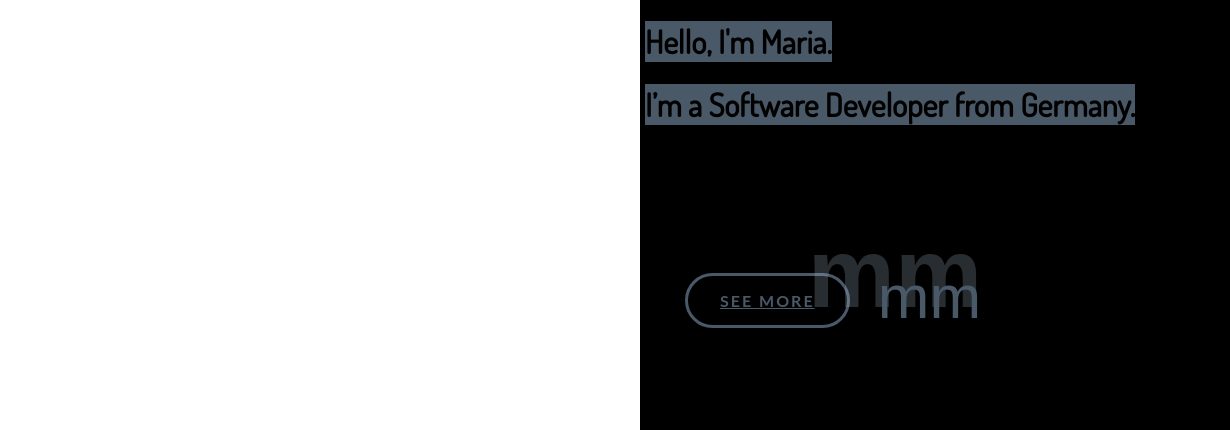
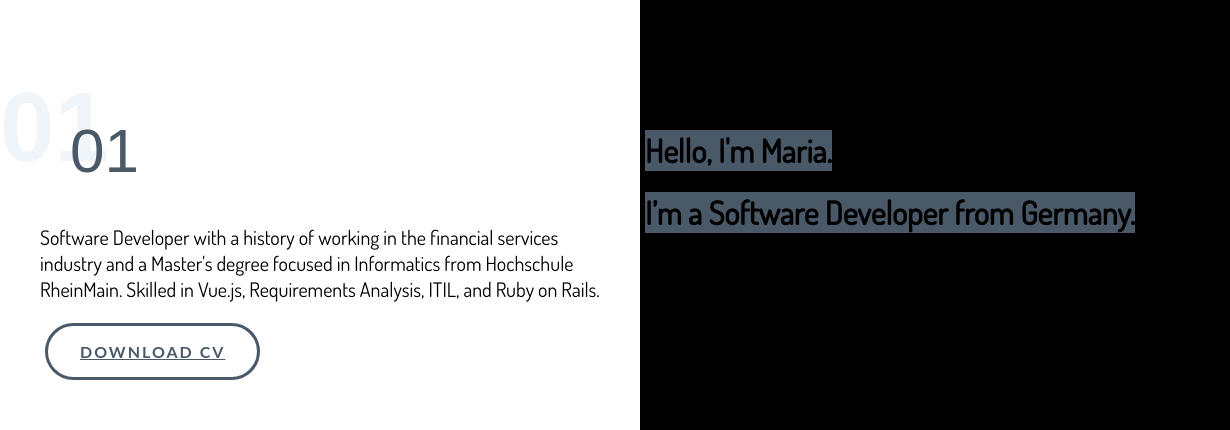
Before and after one commit to mamazur/mamazur.github.io, a plain HTML site: page index.html in a window 1280 px wide. Shown: the top 430 px of the page, 0-1230 px from the left. Drawn offline with Linux system fonts and the light colour scheme.

Commit message:
Update index.html

```diff
--- a/index.html
+++ b/index.html
@@ -24,6 +24,11 @@
       width: 50%;
       height: 100vh;
       background-color: white;
+    }
+
+    .desc{
+      padding: 40px;
+      font-size: 20px;
     }
 
 
@@ -83,14 +88,14 @@
       padding-right: 5px;
       padding-left: 5px;
     }
+
+    .hero-text{
+      margin-top: 130px;
+    }
     .button.see-more {
       left: 45px;
       top: 0px;
-      padding-right: 32px;
-      padding-left: 32px;
-      -webkit-align-self: center;
-      -ms-flex-item-align: center;
-      -ms-grid-row-align: center;
+      padding: 16px 32px;
       align-self: center;
       font-size: 16px;
     }
@@ -98,13 +103,8 @@
       position: relative;
       top: 48px;
       display: inline;
-      width: auto;
-      padding-top: 15px;
-      padding-bottom: 15px;
-      padding-left: 16px;
-      border-style: solid;
-      border-width: 3px;
-      border-color: #4a5968;
+      padding: 15px;
+      border: 3px solid #4a5968;
       border-radius: 50px;
       background-color: hsla(208.00000000000003, 82.57%, 57.25%, 0.00);
       font-family: Lato, sans-serif;
@@ -135,7 +135,17 @@
 <body>
 
   <div class="header">
-
+      <div class="project-number">
+          <div class="text-block">01</div>
+          <div class="text-block-2">01</div>
+        </div>
+        <div class="desc">
+            Software Developer with a history of working in the financial services industry and a Master's degree focused in Informatics from Hochschule RheinMain. Skilled in Vue.js, Requirements Analysis, ITIL, and Ruby on Rails.
+          </div>
+          <a href="MARIA MAZUR_en.pdf"
+          class="button see-more w-button"
+          download
+          >Download CV</a>
   </div>
 
   <div class="main">
@@ -150,11 +160,8 @@
       <h1 class="hero-line2"><span>I’m a Software Developer from Germany.</span></h1>
     </div>
 
-    <a href="/cuisine-actuelle-digital-publishing" class="button see-more w-button">See more</a>
-    <div class="project-number">
-        <div class="text-block">mm</div>
-        <div class="text-block-2">mm</div>
-      </div>
+
+
   </div>
 
 </body>
```
